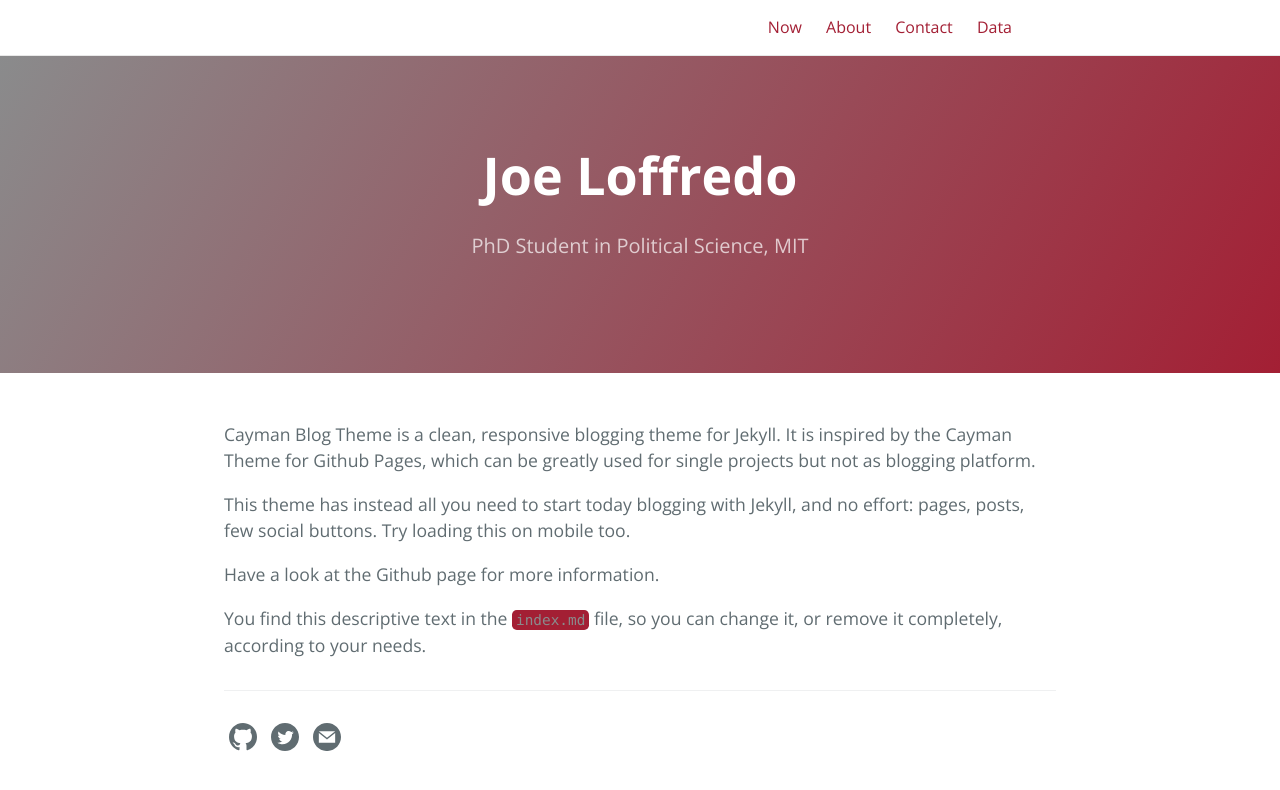
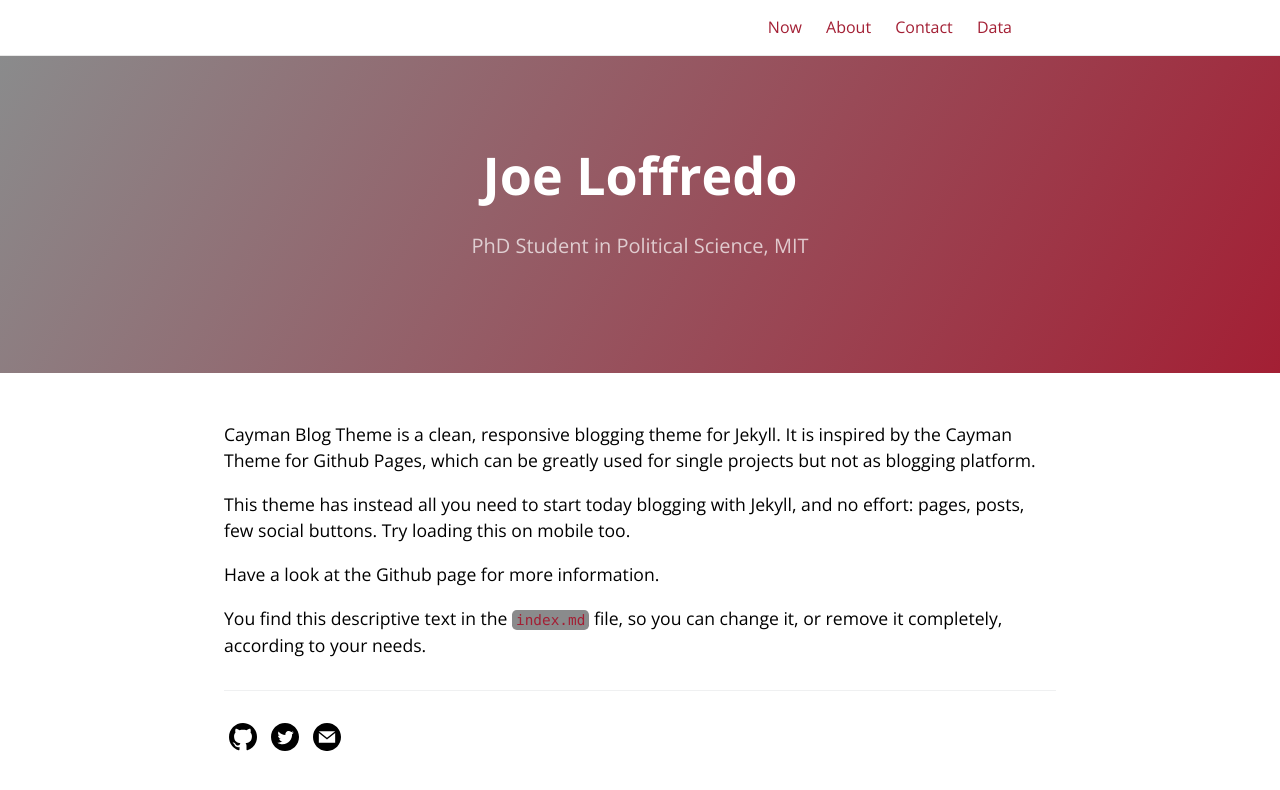
Before and after one commit to jloffredo2/jloffredo2.github.io, a Jekyll site: the page built from index.md, in a window 1280 px wide. Shown: the top 790 px of the page. Built offline with Jekyll 4.4.1, drawn with Linux system fonts in a browser that asks for light colours.

Commit message:
Update variables.scss

```diff
--- a/_sass/variables.scss
+++ b/_sass/variables.scss
@@ -9,13 +9,13 @@ $header-bg-color-secondary: #8A8B8C !default;
 
 // Text
 $section-headings-color: #A31F34 !default;
-$body-text-color: #606c71 !default;
+$body-text-color: #000000 !default;
 $body-link-color: #8A8B8C !default;
 $blockquote-text-color: #A31F34 !default;
 
 // Code
-$code-bg-color: #A31F34 !default;
-$code-text-color: #8A8B8C !default;
+$code-bg-color: #8A8B8C !default;
+$code-text-color: #A31F34 !default;
 
 // Borders
 $border-color: #dce6f0 !default;
```
